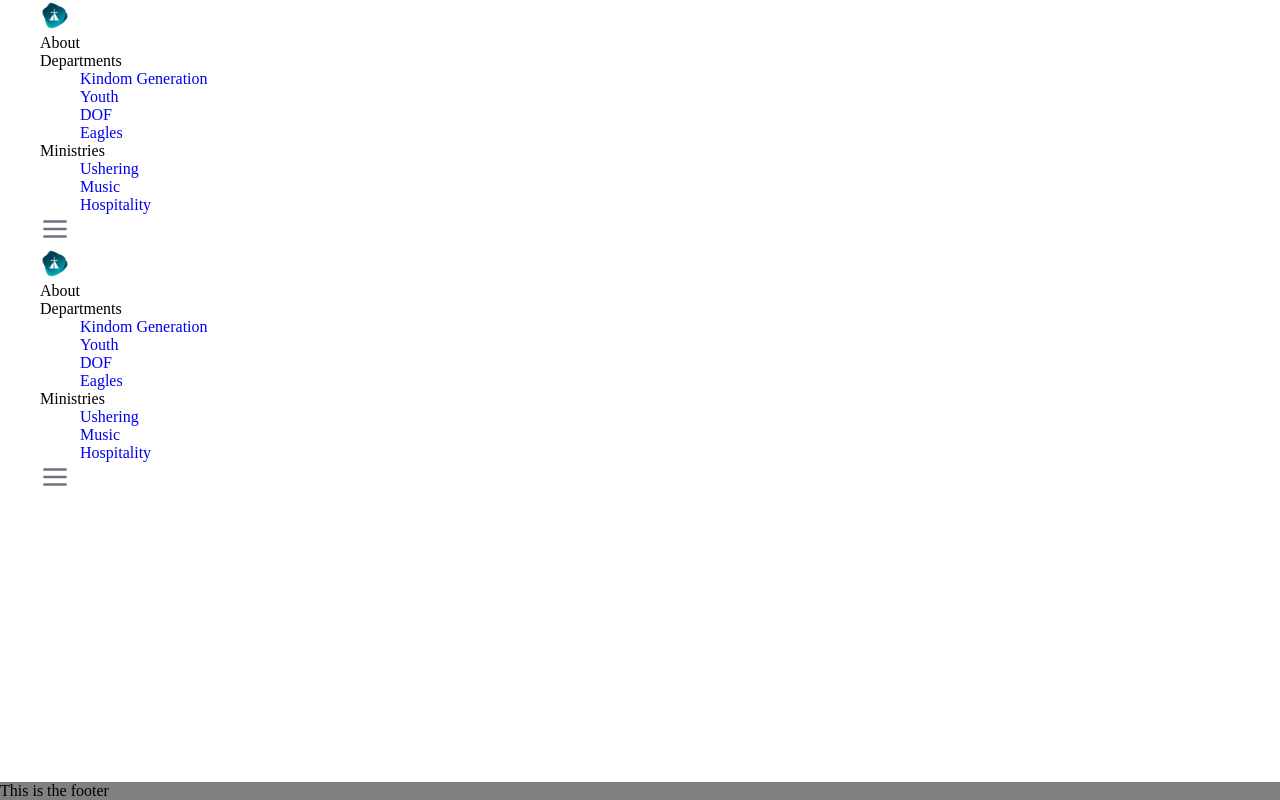
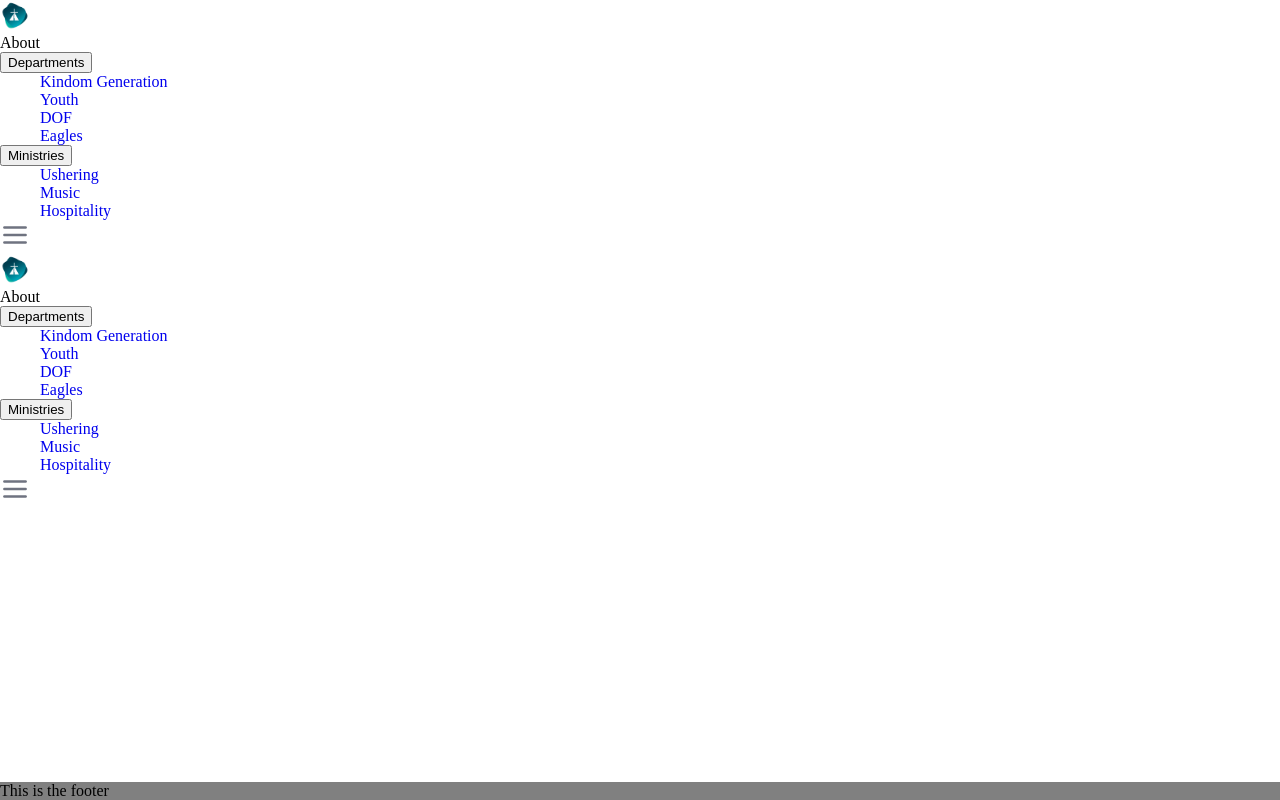
Before and after one commit to kimutai-codes/deli-blog, a Next.js app: page /components/navBar in a window 1280 px wide. Built offline with nearby package versions, Linux system fonts and the light colour scheme.

Commit message:
decoupled

```diff
--- a/pages/components/navBar.js
+++ b/pages/components/navBar.js
@@ -19,9 +19,7 @@ const Navbar = () => {
 		<div className='navbar-div'>
 			{/* TODO the first list items will be buttons and the second will only show when the first is clicked */}
 			{/* how to select second item in css */}
-			<ul className='navbar'>
-				<li>
-					<Link href='/'>
+			<Link href='/' className='logo'>
 				<a>
 					<Image
 						src='/logo.png'
@@ -31,16 +29,17 @@ const Navbar = () => {
 					/>
 				</a>
 			</Link>
-				</li>
 
-				<li>About</li>
+			<div>About</div>
 
 			{/* btn for departnmets */}
-				<li
+			<div>
+				<button
 					className={`departments btn ${dropDown ? 'dropped' : ''}`}
 					onClick={dropClick}
 				>
 					Departments
+				</button>
 				<ul>
 					<li>
 						<Link href='/kingdom-generation'>
@@ -63,14 +62,16 @@ const Navbar = () => {
 						</Link>
 					</li>
 				</ul>
-				</li>
+			</div>
 
 			{/* another btn for ministries */}
-				<li
+			<div>
+				<button
 					className={`ministries btn ${minDrop ? 'mindropped' : ''}`}
 					onClick={dropMin}
 				>
 					Ministries
+				</button>
 				<ul>
 					<li>
 						<Link href='/Ushering'>
@@ -88,17 +89,16 @@ const Navbar = () => {
 						</Link>
 					</li>
 				</ul>
-				</li>
+			</div>
 			{/* hambugger menu */}
-				<li className='menu'>
+			<div>
 				<Image
 					src='/hamburger-menu-svgrepo-com.svg'
 					alt='logo'
 					width='30px'
 					height='30px'
 				/>
-				</li>
-			</ul>
+			</div>
 			<style jsx>{``}</style>
 		</div>
 	);
--- a/styles/try.css
+++ b/styles/try.css
@@ -2,7 +2,7 @@
 	margin: 0;
 }
 
-ul {
+li {
 	list-style-type: none;
 }
 
```
Lines whose indentation alone changed are shown as unchanged.
